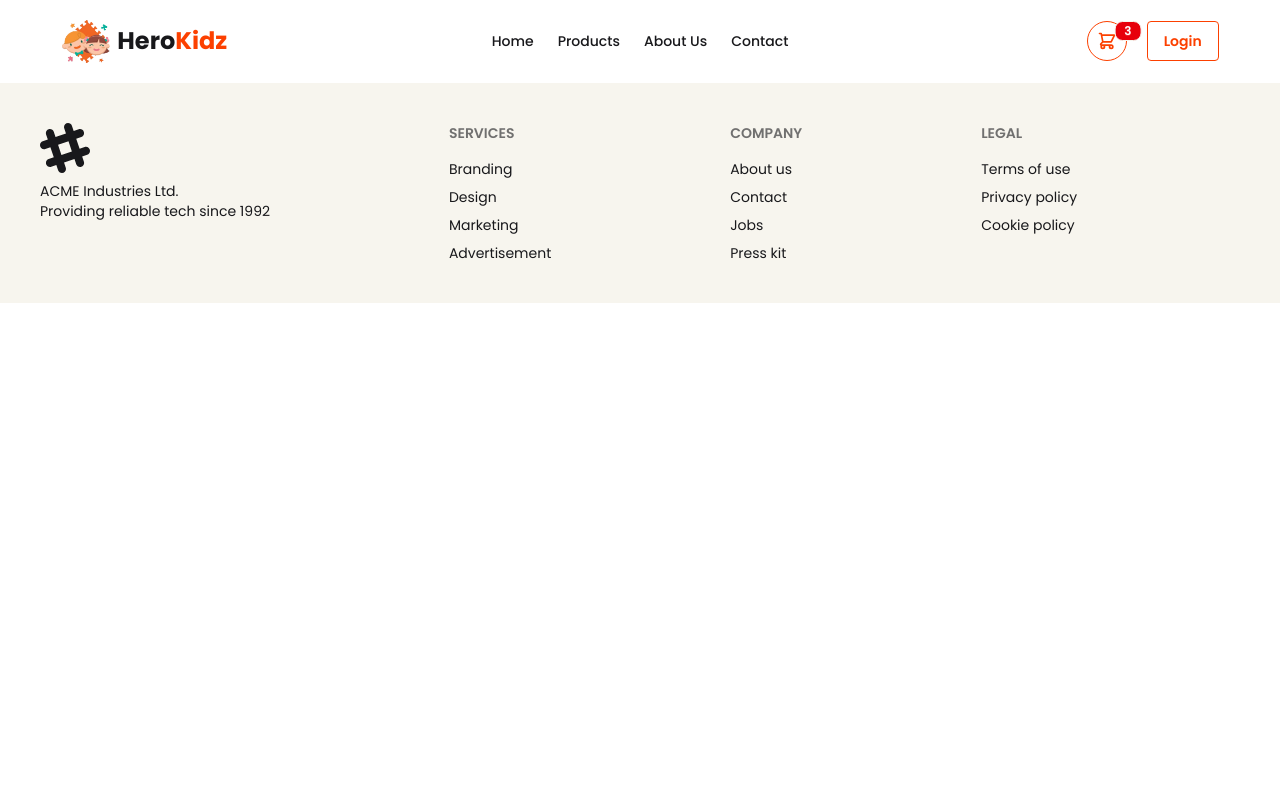
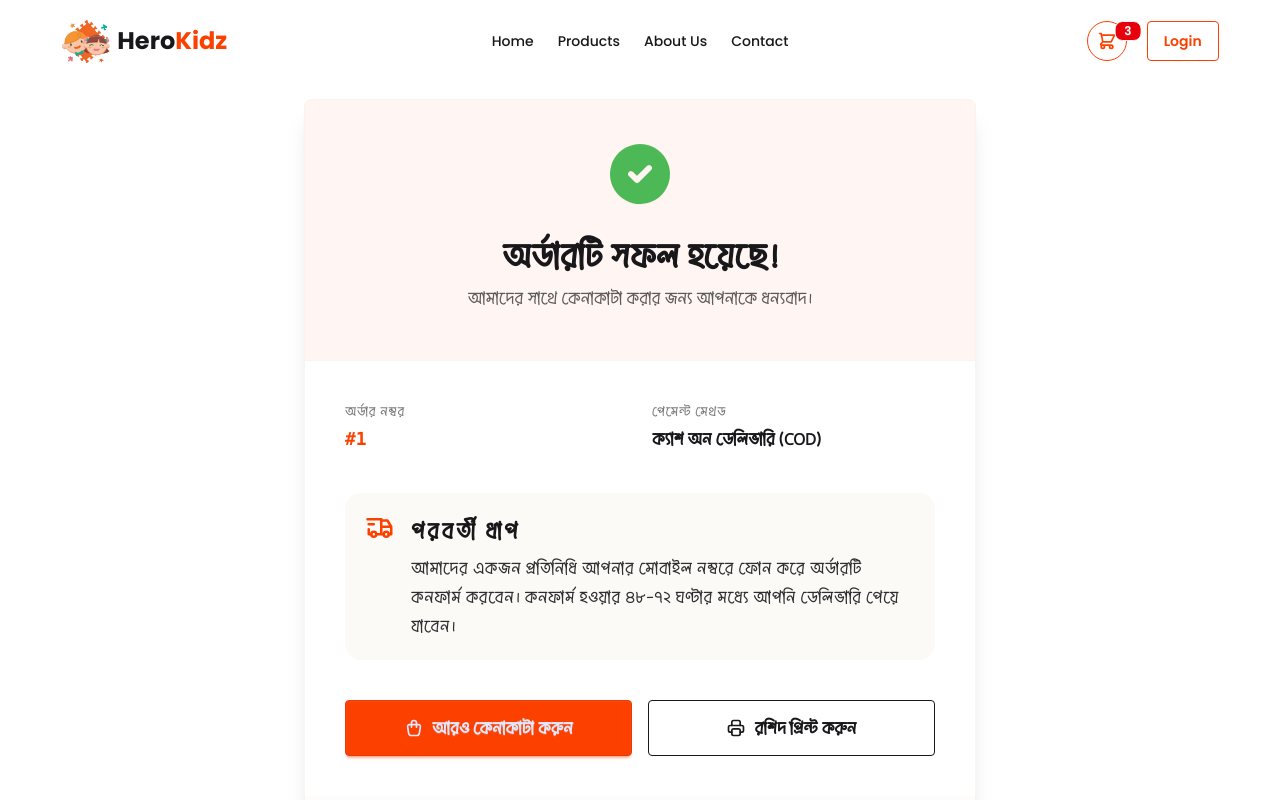
Before and after one commit to rafiul-neti/toy-hero-kidz, a Next.js app: page /order-success/1 in a window 1280 px wide. Shown: the top 800 px of the page. Built offline with nearby package versions, Linux system fonts and the light colour scheme; no server answers.

Commit message:
added the OrderSuccessPage

```diff
--- a/src/app/order-success/[orderId]/page.jsx
+++ b/src/app/order-success/[orderId]/page.jsx
@@ -1,8 +1,91 @@
 import React from "react";
+import Link from "next/link";
+import {
+  TbCircleCheckFilled,
+  TbTruckDelivery,
+  TbShoppingBag,
+} from "react-icons/tb";
+import { fontBangla } from "@/lib/fonts";
+import ReceiptPrintBtn from "@/components/Buttons/ReceiptPrintBtn";
 
 const OrderSuccessPage = async ({ params }) => {
-  const { id } = await params;
-  return <div></div>;
+  const { orderId } = await params;
+
+  return (
+    <div
+      className={`min-h-[80vh] flex items-center justify-center p-4 ${fontBangla.className} antialiased`}
+    >
+      <div className="max-w-2xl w-full">
+        {/* Main Success Card */}
+        <div className="card bg-base-100 border border-base-200 shadow-xl overflow-hidden">
+          <div className="bg-primary/5 p-8 md:p-12 text-center border-b border-base-200">
+            <div className="flex justify-center mb-4">
+              <TbCircleCheckFilled className="text-7xl text-success animate-bounce" />
+            </div>
+            <h1 className="text-3xl md:text-4xl font-bold text-base-content mb-2">
+              অর্ডারটি সফল হয়েছে!
+            </h1>
+            <p className="text-base-content/70 text-lg">
+              আমাদের সাথে কেনাকাটা করার জন্য আপনাকে ধন্যবাদ।
+            </p>
+          </div>
+
+          <div className="card-body p-6 md:p-10">
+            {/* Order Details Grid */}
+            <div className="grid grid-cols-1 md:grid-cols-2 gap-6 mb-8">
+              <div className="space-y-1">
+                <span className="text-sm opacity-60 block uppercase tracking-wider">
+                  অর্ডার নম্বর
+                </span>
+                <span className="text-lg font-mono font-bold text-primary break-all">
+                  #{orderId}
+                </span>
+              </div>
+              <div className="space-y-1">
+                <span className="text-sm opacity-60 block uppercase tracking-wider">
+                  পেমেন্ট মেথড
+                </span>
+                <span className="text-lg font-bold flex items-center gap-2">
+                  ক্যাশ অন ডেলিভারি (COD)
+                </span>
+              </div>
+            </div>
+
+            {/* Info Box */}
+            <div className="bg-base-200/50 rounded-2xl p-5 mb-8 flex gap-4 items-start">
+              <TbTruckDelivery className="text-3xl text-primary shrink-0" />
+              <div>
+                <h4 className="font-extrabold text-[24px] mb-1 tracking-widest">পরবর্তী ধাপ</h4>
+                <p className="text-lg opacity-90 leading-relaxed tracking-wide">
+                  আমাদের একজন প্রতিনিধি আপনার মোবাইল নম্বরে ফোন করে অর্ডারটি
+                  কনফার্ম করবেন। কনফার্ম হওয়ার ৪৮-৭২ ঘণ্টার মধ্যে আপনি ডেলিভারি
+                  পেয়ে যাবেন।
+                </p>
+              </div>
+            </div>
+
+            {/* Action Buttons */}
+            <div className="flex flex-col sm:flex-row gap-4">
+              <Link
+                href="/"
+                className="btn btn-primary flex-1 gap-2 text-lg h-14"
+              >
+                <TbShoppingBag className="text-xl" />
+                আরও কেনাকাটা করুন
+              </Link>
+              <ReceiptPrintBtn />
+            </div>
+          </div>
+
+          <div className="bg-base-200/30 p-4 text-center">
+            <p className="text-sm">
+              কোনো জিজ্ঞাসা থাকলে কল করুন: +৮৮০ ১৭XXXXXXXX
+            </p>
+          </div>
+        </div>
+      </div>
+    </div>
+  );
 };
 
 export default OrderSuccessPage;
--- /dev/null
+++ b/src/components/Buttons/ReceiptPrintBtn.jsx
@@ -0,0 +1,17 @@
+"use client";
+import React from "react";
+import { TbPrinter } from "react-icons/tb";
+
+const ReceiptPrintBtn = () => {
+  return (
+    <button
+      onClick={() => window.print()}
+      className="btn btn-outline flex-1 gap-2 text-lg h-14"
+    >
+      <TbPrinter className="text-xl" />
+      রশিদ প্রিন্ট করুন
+    </button>
+  );
+};
+
+export default ReceiptPrintBtn;
--- a/src/lib/dbConnect.js
+++ b/src/lib/dbConnect.js
@@ -1,5 +1,5 @@
 const uri = process.env.MONGODB_URI;
-const db = process.env.DB_NAME;
+const dbName = process.env.DB_NAME;
 
 const { MongoClient, ServerApiVersion } = require("mongodb");
 // Create a MongoClient with a MongoClientOptions object to set the Stable API version
@@ -21,7 +21,7 @@ async function run() {
 run().catch(console.error);
 
 const collections = (collectionName) => {
-  const collection = client.db(db).collection(collectionName);
+  const collection = client.db(dbName).collection(collectionName);
   return collection;
 };
 
```
